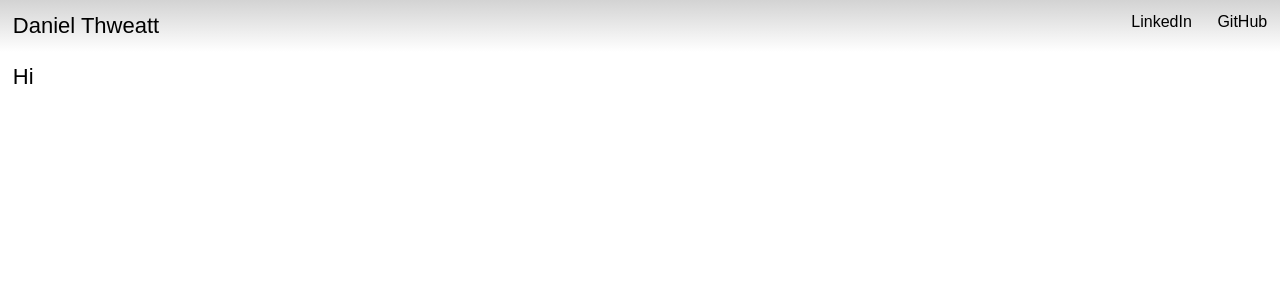
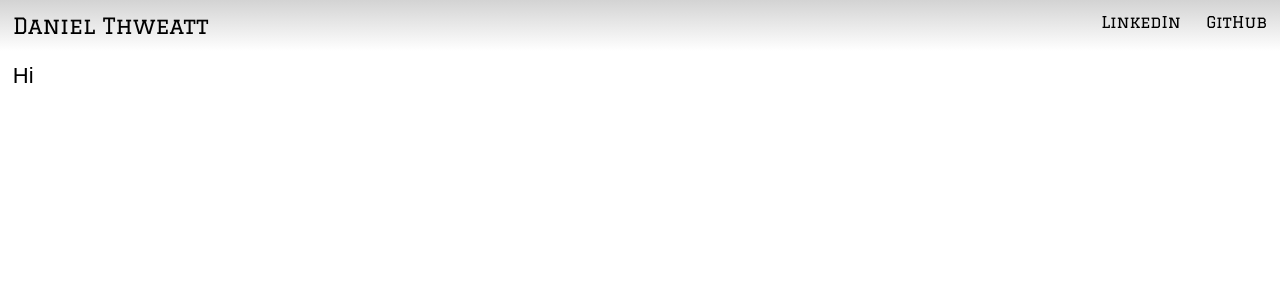
Before and after one commit to Danielthweatt/Portfolio, a React (Create React App) app in the folder my-app/: page / in a window 1280 px wide. Shown: the top 300 px of the page. Built offline with nearby package versions, Linux system fonts and the light colour scheme.

Commit message:
imported font

```diff
--- a/my-app/public/index.html
+++ b/my-app/public/index.html
@@ -10,6 +10,7 @@
     -->
     <link rel="manifest" href="%PUBLIC_URL%/manifest.json">
     <link rel="shortcut icon" href="%PUBLIC_URL%/favicon.ico">
+    <link href="https://fonts.googleapis.com/css?family=Graduate" rel="stylesheet">
     <!--
       Notice the use of %PUBLIC_URL% in the tags above.
       It will be replaced with the URL of the `public` folder during the build.
--- a/my-app/src/components/Nav/Nav.css
+++ b/my-app/src/components/Nav/Nav.css
@@ -1,5 +1,6 @@
 nav {
     background-image: linear-gradient(LightGray, white);
+    font-family: 'Graduate', cursive;
 }
 
 h1 {
```
